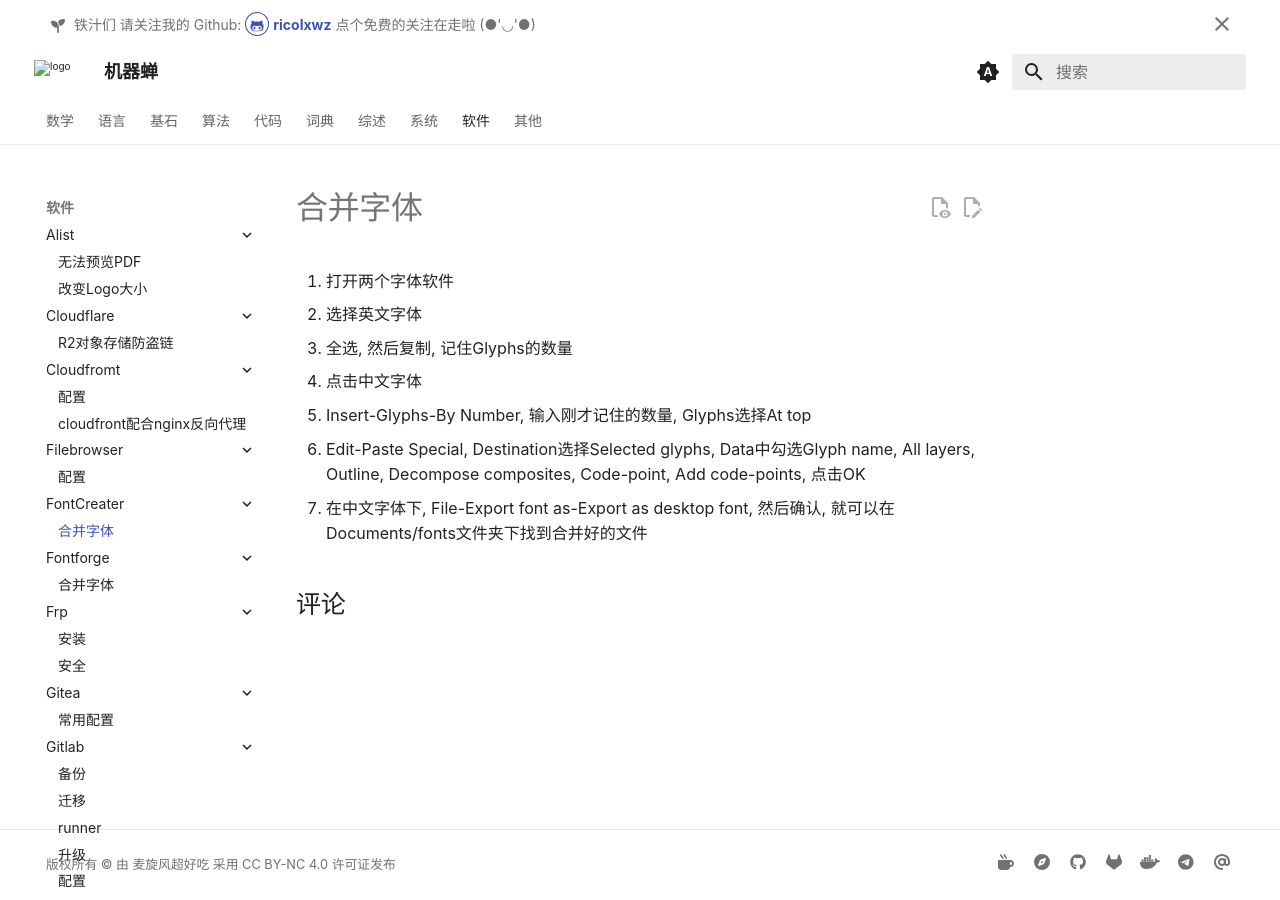
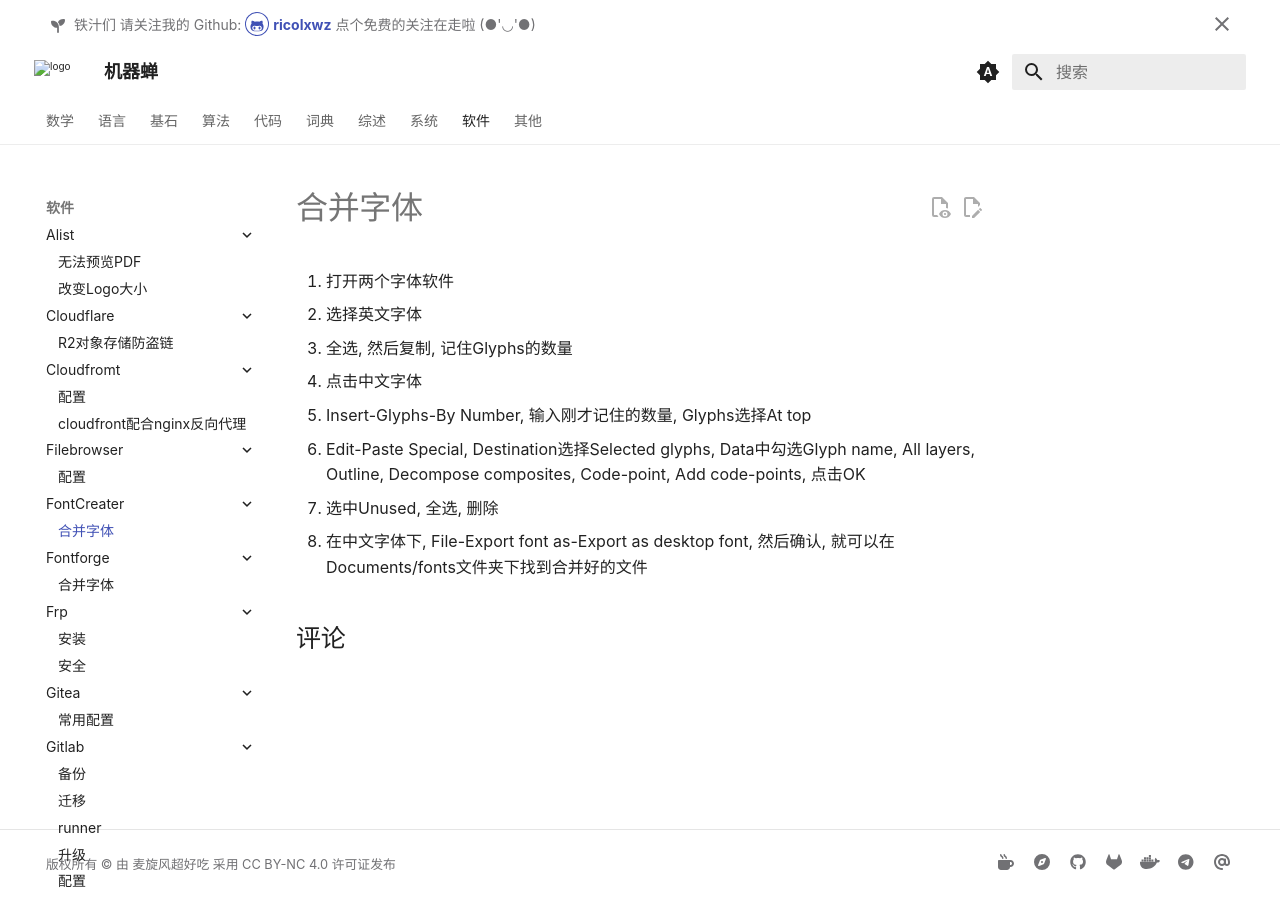
Before and after one commit to ricolxwz/note, an MkDocs documentation site: the page built from docs/software/fontcreator/merge.md, in a window 1280 px wide. Built offline with MkDocs 1.6.1 and Material for MkDocs 9.7.7, drawn with Linux system fonts in a browser that asks for light colours; comment, search, counter and statistics services are not loaded; a style sheet for code colours, icons or effects is not loaded.

Commit message:
docs: update merge.md

```diff
--- a/docs/software/fontcreator/merge.md
+++ b/docs/software/fontcreator/merge.md
@@ -9,4 +9,5 @@
 4. 点击中文字体
 5. Insert-Glyphs-By Number, 输入刚才记住的数量, Glyphs选择At top
 6. Edit-Paste Special, Destination选择Selected glyphs, Data中勾选Glyph name, All layers, Outline, Decompose composites, Code-point, Add code-points, 点击OK
-7. 在中文字体下, File-Export font as-Export as desktop font, 然后确认, 就可以在Documents/fonts文件夹下找到合并好的文件
+7. 选中Unused, 全选, 删除
+8. 在中文字体下, File-Export font as-Export as desktop font, 然后确认, 就可以在Documents/fonts文件夹下找到合并好的文件
```
